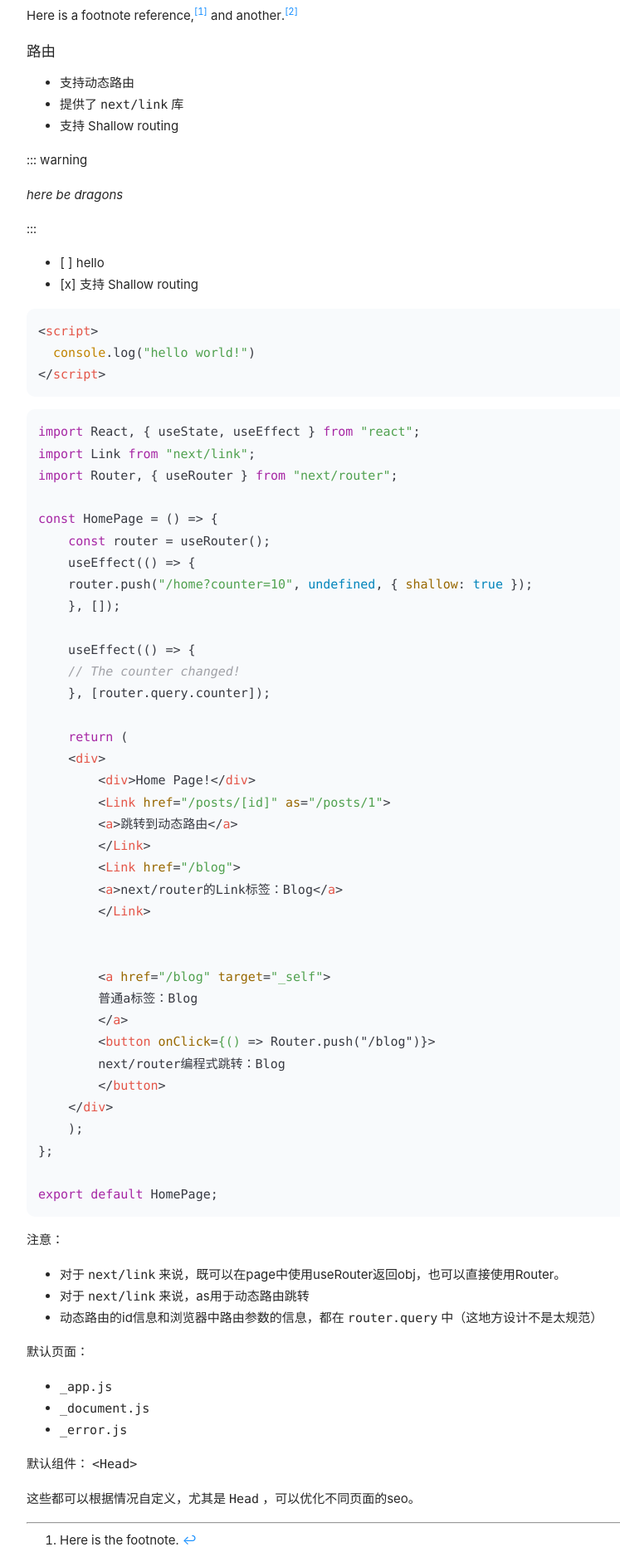
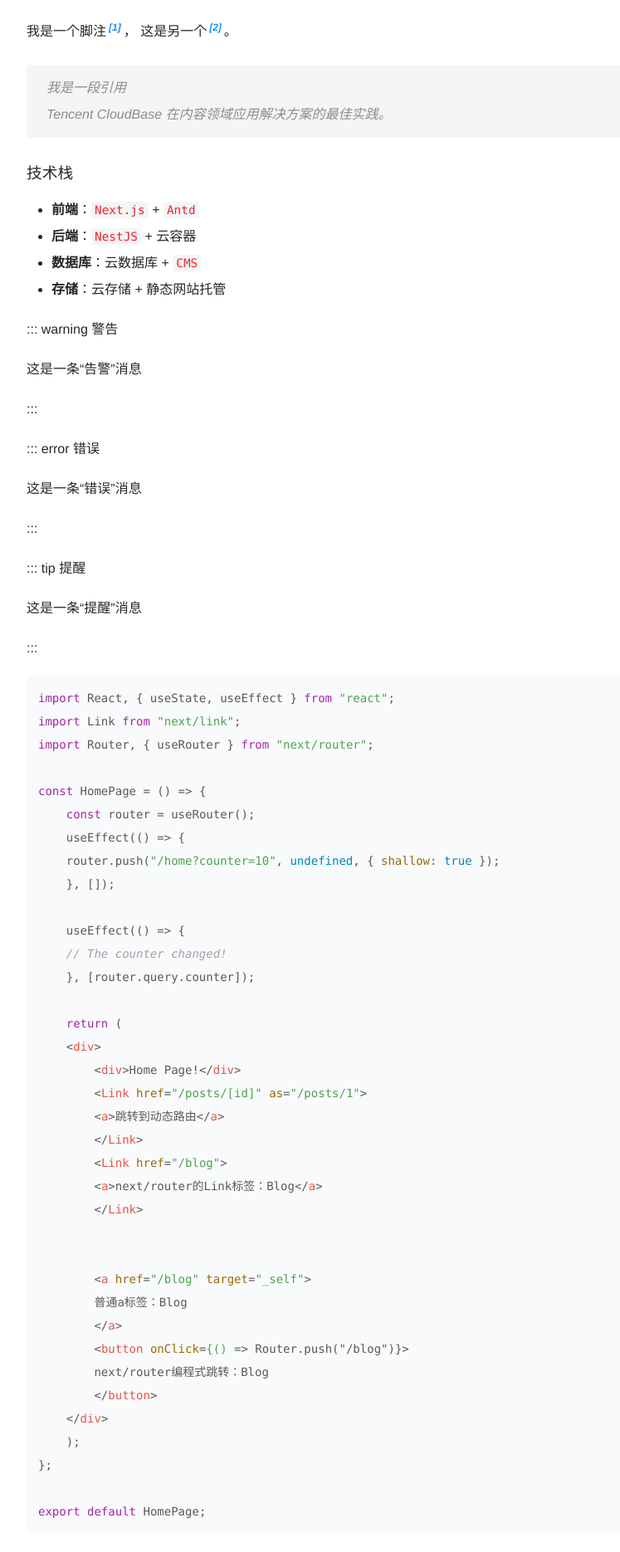
Before and after one commit to dongyuanxin/cloudpress, a Next.js app in the folder frontend/: page /blog in a window 1280 px wide. Shown: the part 200-2070 px from the top of the page at 83% size, without its empty margins (238-985 px from the left). Built offline with nearby package versions, Linux system fonts and the light colour scheme; what markdown-it-anchor, markdown-it-checkbox, markdown-it-container, markdown-it-inline-comments would draw is missing.

Commit message:
refactor(markdown): 重构样式目录，优化markdown渲染样式

```diff
--- a/frontend/markdown/highlight.js
+++ b/frontend/markdown/highlight.js
@@ -3,11 +3,11 @@ import hljs from 'highlight.js'
 export const highlight = (str, lang) => {
     if (lang && hljs.getLanguage(lang)) {
         try {
-            return '<pre class="hljs" style="background: #f8fafc; border-radius: 10px;padding: 14px;"><code>' +
+            return '<pre class="hljs"><code>' +
                 hljs.highlight(lang, str, true).value +
             '</code></pre>'
         } catch (_) {}
     }
 
-    return '<pre class="hljs" style="background: #f8fafc; border-radius: 10px;padding: 15px;"><code>' + md.utils.escapeHtml(str) + '</code></pre>'
+    return '<pre class="hljs"><code>' + md.utils.escapeHtml(str) + '</code></pre>'
 }
--- a/frontend/markdown/plugin.js
+++ b/frontend/markdown/plugin.js
@@ -24,7 +24,7 @@ const checkBoxPlugin = [checkbox]
 const footnotePlugin = [footnote]
 
 // :::容器
-const containerPlugins = ['warning', 'error', 'danger'].map(createContainer)
+const containerPlugins = ['warning', 'error', 'tip'].map(createContainer)
 
 export const plugins = [
     anchorPlugin,
@@ -40,7 +40,10 @@ function createContainer(klass) {
             const token = tokens[idx]
             const info = token.info.trim().slice(klass.length).trim()
             if (token.nesting === 1) {
-                return `<div class="${klass} custom-block"><p class="custom-block-title">${info | info.toLocaleUpperCase()}</p>\n`
+                return `<div class="markdown-custom-block markdown-custom-block--${klass}">
+<p class="markdown-custom-block-title markdown-custom-block-title--${klass}">
+    ${info}
+</p>\n`
             } else {
                 return `</div>\n`
             }
--- a/frontend/mock/passage.js
+++ b/frontend/mock/passage.js
@@ -3,35 +3,44 @@ import axios from 'axios'
 export async function fetchPassage() {
     return {
         passage: `
-# 05/30 【Next.js】路由以及高级用法
+# CloudPress: 基于云开发的新一代内容建站工具
 
 <!-- 我是注释 -->
 
-Here is a footnote reference,[^1] and another.[^longnote]
+我是一个脚注[^1]， 这是另一个[^longnote]。
 
-[^1]: Here is the footnote.
+[^1]: 这是第一个脚注释
 
-[^longnote]: Here's one with multiple blocks.
+[^longnote]: 这是另一个脚注释
 
-### 路由
-- 支持动态路由
-- 提供了 \`next/link\` 库
-- 支持 Shallow routing
+> 我是一段引用
+>
+> Tencent CloudBase 在内容领域应用解决方案的最佳实践。
 
-::: warning
+### 技术栈
 
-*here be dragons*
+- **前端**：\`Next.js\` + \`Antd\`
+- **后端**：\`NestJS\` + 云容器
+- **数据库**：云数据库 + \`CMS\`
+- **存储**：云存储 + 静态网站托管
+
+::: warning 警告
+
+这是一条“告警”消息
 
 :::
 
-- [ ] hello
-- [x] 支持 Shallow routing
+::: error 错误
 
-\`\`\`html
-<script>
-  console.log("hello world!")
-</script>
-\`\`\`
+这是一条“错误”消息
+
+:::
+
+::: tip 提醒
+
+这是一条“提醒”消息
+
+:::
 
 \`\`\`javascript
 import React, { useState, useEffect } from "react";
@@ -71,6 +80,10 @@ const HomePage = () => {
 
 export default HomePage;
 \`\`\`
+
+- [ ] hello
+- [x] 支持 Shallow routing
+
 注意：
 
 - 对于 \`next/link\` 来说，既可以在page中使用useRouter返回obj，也可以直接使用Router。
--- a/frontend/pages/_app.js
+++ b/frontend/pages/_app.js
@@ -3,7 +3,7 @@ import React, { useState } from 'react'
 import { Layout, Menu, Row, Col, Tooltip, Button, Input, Badge } from 'antd'
 import { CoffeeOutlined, AppstoreOutlined, CommentOutlined, FireOutlined, BellOutlined, GithubOutlined, SearchOutlined, ClockCircleOutlined } from '@ant-design/icons'
 import CustomFooter from './../components/CustomFooter/'
-import './archives/[page].scss'
+import "./../styles/index.scss";
 import 'highlight.js/styles/atom-one-light.css'
 
 const { Header, Content, Footer } = Layout
--- a/frontend/pages/blog.jsx
+++ b/frontend/pages/blog.jsx
@@ -5,10 +5,9 @@ import { fetchPassage } from './../mock/passage'
 const BlogPage = ({ html }) => {
     const a = 1
     return (
-        <div
-            style={{lineHeight: '1.75', fontSize: '15px', background: 'white', padding: '50px 150px'}}
-            dangerouslySetInnerHTML={{__html: html}}
-        ></div>
+        <div className="page-article">
+            <div className="markdown" dangerouslySetInnerHTML={{__html: html}}></div>
+        </div>
     )
 }
 
--- /dev/null
+++ b/frontend/styles/[article].scss
@@ -0,0 +1,144 @@
+.page-article {
+    .markdown {
+        line-height: 2;
+        font-size: 16px;
+        background: white;
+        padding: 50px 150px;
+        font-family: Source Sans Pro,Helvetica Neue,sans-serif;
+
+        &-custom-block {
+            padding: 16px 24px;
+            border-left-width: 6px;
+            border-left-style: solid;
+            margin: 16px 0;
+            border-top-left-radius: 5px;
+            border-bottom-left-radius: 5px;
+
+            &--tip {
+                background-color: #e6f7ff; // level-1
+                border-color: #69c0ff; // level-4
+                color: #40a9ff; // level-5
+            }
+
+            &--warning {
+                background-color: #fff7e6;
+                border-color: #ffc069;
+                color: #ffa940;
+            }
+
+            &--error {
+                background-color: #fff1f0;
+                border-color: #ff7875;
+                color: #ff4d4f;
+            }
+
+            p:last-child {
+                margin-bottom: 0;
+            }
+
+            &-title {
+                font-weight: bolder;
+                margin-bottom: 10px;
+
+                &--tip {
+                    color: #1890ff;
+                }
+
+                &--warning {
+                    color: #fa8c16;
+                }
+
+                &--error {
+                    color: #f5222d;
+                }
+            }
+        }
+
+        code {
+            padding: 2px 4px;
+            font-size: 0.9em;
+            color: #f5222d;
+            background-color: #f3f5f7;
+            border-radius: 4px;
+        }
+
+        pre.hljs {
+            background: #f8fafc;
+            border-radius: 10px;
+            padding: 14px;
+            font-size: 14px;
+
+            code {
+                padding: 0;
+                font-size: 1em;
+                color: #595959;
+                background-color: transparent;
+                border-radius:0;
+            }
+        }
+
+        h1, h2, h3, h4, h5, h6 {
+            a {
+                color: rgba(0, 0, 0, 0.85);
+            }
+
+            &:hover {
+                a {
+                    color: #40a9ff;
+                }
+            }
+        }
+
+        sup {
+            padding: 0 3px;
+            a {
+                font-size: 12px;
+                font-weight: bold;
+                font-style: italic;
+            }
+        }
+
+        ul, ol {
+            padding-left: 30px;
+        }
+
+        // li {
+        //     display: flex;
+        //     align-items: center;
+        // }
+
+        input[type="checkbox"] {
+            margin-right: 8px;
+            height: 14px;
+            width: 14px;
+            cursor: pointer;
+        }
+
+        blockquote {
+            display: block;
+            position: relative;
+            border-radius: 2px;
+            margin: 24px 0;
+            padding: 12px 24px;
+            background-color: #f3f5f7;
+            color: #8c8c8c;
+            font-weight: 500;
+            font-style: italic;
+
+            p {
+                margin-bottom: 0;
+            }
+        }
+
+        hr.footnotes-sep {
+            margin: 24px 0;
+            border-color: #f0f0f0;
+        }
+
+        section.footnotes {
+            font-weight: 500;
+            color: #595959;
+            font-style: italic;
+        }
+    }
+}
--- /dev/null
+++ b/frontend/styles/index.scss
@@ -0,0 +1,3 @@
+@import "./[page].scss";
+
+@import "./[article].scss";
```
Also changed, not shown: frontend/styles/[page].scss (renamed from frontend/pages/archives/[page].scss).
